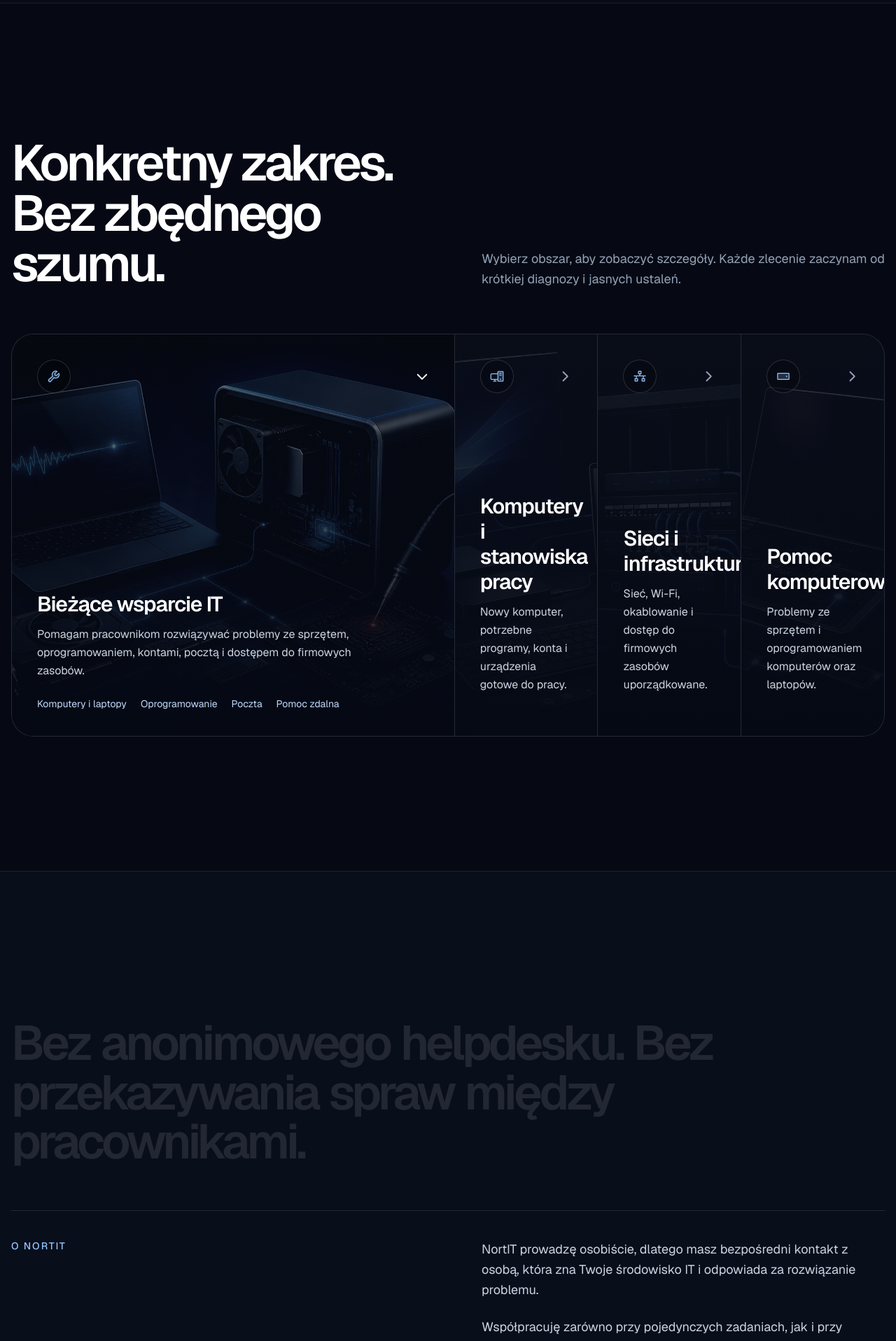
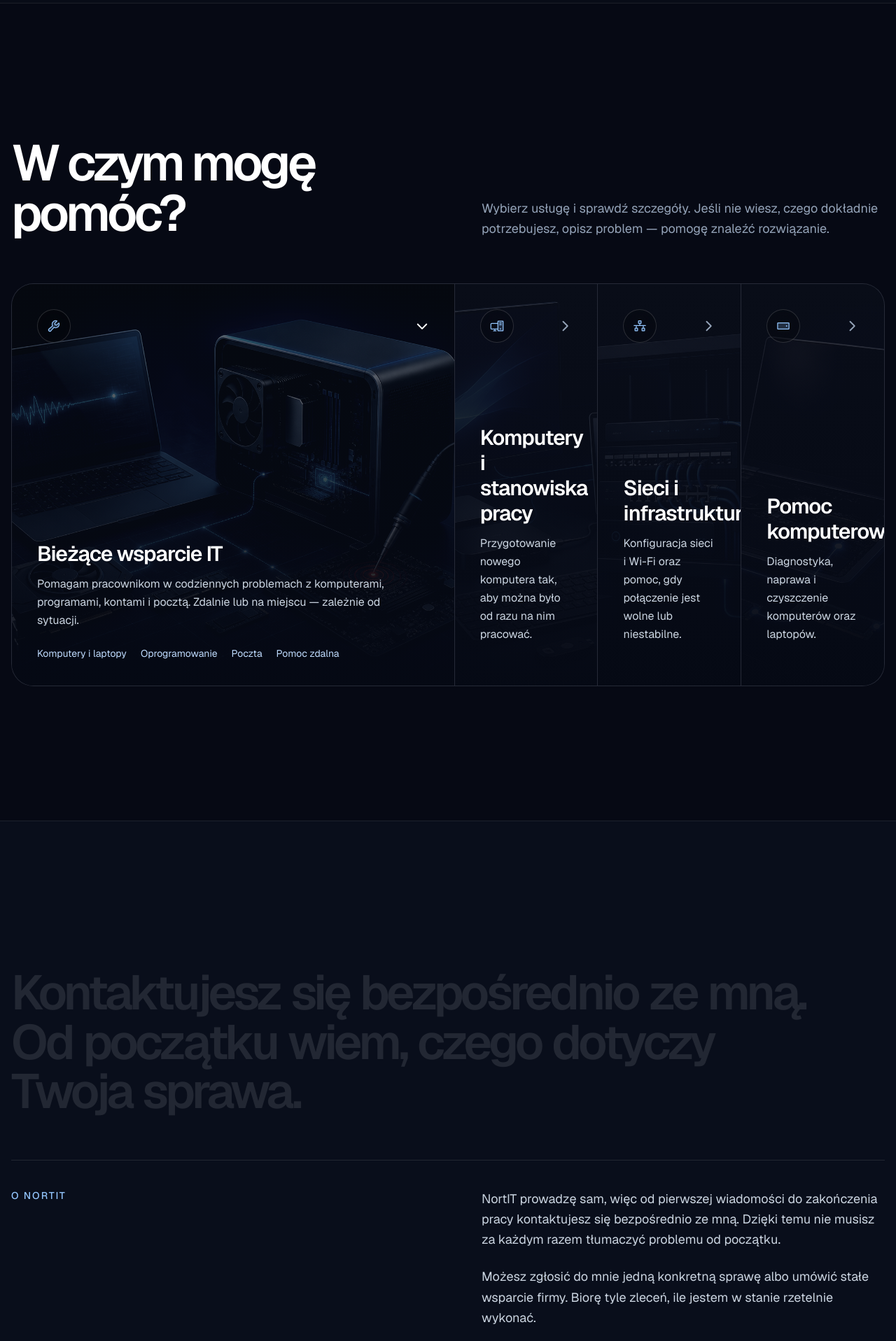
Before and after one commit to nort4000/nort4000.github.io, a Next.js app: page / in a window 1280 px wide. Shown: the part 880-2797 px from the top of the page at 70% size. Built offline with nearby package versions, Linux system fonts and the light colour scheme; no server answers.

Commit message:
Przeredaguj teksty strony na bardziej naturalne

```diff
--- a/components/premium-home.tsx
+++ b/components/premium-home.tsx
@@ -30,32 +30,32 @@ const services = [
   {
     icon: Wrench,
     title: "Bieżące wsparcie IT",
-    short: "Problemy ze sprzętem, oprogramowaniem, kontami, pocztą i dostępem do firmowych zasobów.",
-    detail: "Pomagam pracownikom rozwiązywać problemy ze sprzętem, oprogramowaniem, kontami, pocztą i dostępem do firmowych zasobów.",
+    short: "Pomoc, gdy komputer, program, konto albo poczta nie działa tak, jak powinna.",
+    detail: "Pomagam pracownikom w codziennych problemach z komputerami, programami, kontami i pocztą. Zdalnie lub na miejscu — zależnie od sytuacji.",
     image: "/assets/support-diagnostics.png",
     items: ["Komputery i laptopy", "Oprogramowanie", "Poczta", "Pomoc zdalna"],
   },
   {
     icon: DesktopTower,
     title: "Komputery i stanowiska pracy",
-    short: "Nowy komputer, potrzebne programy, konta i urządzenia gotowe do pracy.",
-    detail: "Przygotowuję nowe komputery i stanowiska pracy, instaluję potrzebne oprogramowanie, konfiguruję konta i urządzenia oraz dbam o to, aby pracownik mógł od razu rozpocząć pracę.",
+    short: "Przygotowanie nowego komputera tak, aby można było od razu na nim pracować.",
+    detail: "Instaluję potrzebne programy, konfiguruję konta, pocztę, drukarki i pozostałe urządzenia. Po przygotowaniu stanowisko jest gotowe do pracy.",
     image: "/assets/workstation-setup.png",
     items: ["Sprzęt", "Microsoft 365", "Konta", "Migracja danych"],
   },
   {
     icon: Network,
     title: "Sieci i infrastruktura",
-    short: "Sieć, Wi-Fi, okablowanie i dostęp do firmowych zasobów uporządkowane.",
-    detail: "Konfiguruję sieci, urządzenia i Wi-Fi, pomagam uporządkować okablowanie oraz rozwiązuję problemy z dostępem do firmowych zasobów.",
+    short: "Konfiguracja sieci i Wi-Fi oraz pomoc, gdy połączenie jest wolne lub niestabilne.",
+    detail: "Konfiguruję sieci, routery i Wi-Fi, porządkuję okablowanie i rozwiązuję problemy z połączeniem lub dostępem do firmowych zasobów.",
     image: "/assets/network-infrastructure.png",
     items: ["LAN i Wi-Fi", "Urządzenia", "Okablowanie", "Dostępy"],
   },
   {
     icon: HardDrive,
     title: "Pomoc komputerowa",
-    short: "Problemy ze sprzętem i oprogramowaniem komputerów oraz laptopów.",
-    detail: "Diagnozuję i rozwiązuję problemy ze sprzętem oraz oprogramowaniem komputerów i laptopów. Przed wykonaniem większej naprawy przedstawiam rozwiązanie i przewidywany koszt.",
+    short: "Diagnostyka, naprawa i czyszczenie komputerów oraz laptopów.",
+    detail: "Sprawdzam, co jest przyczyną problemu, i proponuję konkretne rozwiązanie. Zanim zacznę większą naprawę, podaję przewidywany koszt.",
     image: "/assets/home-it-support.png",
     items: ["Diagnostyka", "Naprawa sprzętu", "Czyszczenie sprzętu", "Domowe Wi-Fi"],
   },
@@ -63,18 +63,18 @@ const services = [
 
 const principles = [
   {
-    title: "Jasny zakres przed rozpoczęciem",
-    copy: "Wiesz, co zostanie wykonane, ile może kosztować praca i jaki jest kolejny krok.",
+    title: "Najpierw ustalamy, co trzeba zrobić",
+    copy: "Przed rozpoczęciem omawiam zakres prac, przewidywany koszt i dalsze kroki.",
     image: "/assets/clear-scope.png",
   },
   {
-    title: "Realny termin zamiast pustej obietnicy",
-    copy: "Z góry ustalam dostępność i realny termin, żebyś wiedział, kiedy możesz liczyć na rozwiązanie problemu.",
+    title: "Termin, którego mogę dotrzymać",
+    copy: "Od razu mówię, kiedy mogę zająć się sprawą. Jeśli termin jest nierealny, nie obiecuję go.",
     image: "/assets/realistic-schedule.png",
   },
   {
-    title: "Bezpośredni kontakt z wykonawcą",
-    copy: "Rozmawiasz z osobą, która zna sprawę, wykonuje pracę i odpowiada za uzgodniony rezultat.",
+    title: "Kontakt bez pośredników",
+    copy: "Od początku do końca rozmawiasz ze mną — osobą, która zajmuje się Twoim zgłoszeniem.",
     image: "/assets/direct-contact.png",
   },
 ] as const;
@@ -94,7 +94,7 @@ const faqItems = [
   ["Czy pomagasz osobom prywatnym?", "Tak. Przyjmuję wybrane zlecenia dotyczące komputerów, laptopów, modernizacji, danych i domowego Wi-Fi."],
 ] as const;
 
-const revealSentence = "Bez anonimowego helpdesku. Bez przekazywania spraw między pracownikami.";
+const revealSentence = "Kontaktujesz się bezpośrednio ze mną. Od początku wiem, czego dotyczy Twoja sprawa.";
 
 export function PremiumHome() {
   const root = useRef<HTMLDivElement>(null);
@@ -198,10 +198,10 @@ export function PremiumHome() {
                 Wsparcie IT dla firm w Warszawie
               </p>
               <h1 className="max-w-6xl text-[clamp(2.75rem,6.7vw,7.5rem)] font-semibold leading-[0.94] tracking-[-0.065em] text-white md:leading-[0.89] md:tracking-[-0.075em]">
-                Spokojniejsze IT dla małych i średnich firm.
+                Twoje IT w dobrych rękach.
               </h1>
               <p className="mt-8 max-w-2xl text-lg leading-relaxed text-slate-300 md:text-xl">
-                Wsparcie IT, konfiguracja sprzętu, sieci i Microsoft 365. Pomagam firmom sprawnie rozwiązywać problemy i utrzymywać porządek w ich środowisku IT.
+                Pomagam małym i średnim firmom w codziennych problemach z komputerami, siecią, pocztą i Microsoft 365. Zdalnie lub na miejscu w Warszawie i okolicach.
               </p>
               <div className="mt-10 flex flex-col gap-3 sm:flex-row">
                 <a href="#kontakt" className="focus-ring inline-flex items-center justify-center rounded-full bg-[#2f6df6] px-7 py-4 font-semibold text-white transition duration-300 hover:bg-[#4c82fa]">
@@ -238,10 +238,10 @@ export function PremiumHome() {
           <div className="site-shell">
             <div className="mb-16 grid gap-8 lg:grid-cols-[0.9fr_1.1fr] lg:items-end">
               <h2 className="max-w-4xl text-5xl font-semibold leading-[0.96] tracking-[-0.06em] md:text-7xl">
-                Konkretny zakres. Bez zbędnego szumu.
+                W czym mogę pomóc?
               </h2>
               <p className="max-w-xl text-lg leading-relaxed text-slate-400 lg:justify-self-end">
-                Wybierz obszar, aby zobaczyć szczegóły. Każde zlecenie zaczynam od krótkiej diagnozy i jasnych ustaleń.
+                Wybierz usługę i sprawdź szczegóły. Jeśli nie wiesz, czego dokładnie potrzebujesz, opisz problem — pomogę znaleźć rozwiązanie.
               </p>
             </div>
 
@@ -293,8 +293,8 @@ export function PremiumHome() {
             <div className="mt-20 grid gap-10 border-t border-white/10 pt-10 md:grid-cols-2 md:gap-24">
               <p className="text-sm font-medium uppercase tracking-[0.14em] text-blue-300">O NortIT</p>
               <div className="space-y-6 text-lg leading-relaxed text-slate-300">
-                <p>NortIT prowadzę osobiście, dlatego masz bezpośredni kontakt z osobą, która zna Twoje środowisko IT i odpowiada za rozwiązanie problemu.</p>
-                <p>Współpracuję zarówno przy pojedynczych zadaniach, jak i przy regularnym wsparciu firm. Nie przyjmuję więcej zleceń, niż mogę odpowiedzialnie obsłużyć.</p>
+                <p>NortIT prowadzę sam, więc od pierwszej wiadomości do zakończenia pracy kontaktujesz się bezpośrednio ze mną. Dzięki temu nie musisz za każdym razem tłumaczyć problemu od początku.</p>
+                <p>Możesz zgłosić do mnie jedną konkretną sprawę albo umówić stałe wsparcie firmy. Biorę tyle zleceń, ile jestem w stanie rzetelnie wykonać.</p>
               </div>
             </div>
           </div>
@@ -303,7 +303,7 @@ export function PremiumHome() {
         <section id="wspolpraca" className="py-32 md:py-48">
           <div className="site-shell">
             <div className="mb-16 max-w-5xl">
-              <h2 className="text-5xl font-semibold leading-[0.96] tracking-[-0.06em] md:text-7xl">Współpraca oparta na jasnych zasadach.</h2>
+              <h2 className="text-5xl font-semibold leading-[0.96] tracking-[-0.06em] md:text-7xl">Jak wygląda współpraca?</h2>
             </div>
 
             <div className="grid grid-flow-dense grid-cols-1 overflow-hidden rounded-[2rem] border border-white/10 md:grid-cols-12">
@@ -312,15 +312,15 @@ export function PremiumHome() {
                 <div className="absolute inset-0 bg-[linear-gradient(180deg,transparent_25%,rgba(4,8,18,.94))]" />
                 <div className="absolute inset-x-0 bottom-0 p-8 md:p-12">
                   <p className="max-w-xl text-3xl font-semibold leading-tight tracking-[-0.04em] md:text-5xl">Jednorazowa pomoc lub stałe wsparcie IT</p>
-                  <p className="mt-4 max-w-xl text-base leading-relaxed text-slate-300 md:text-lg">Możesz zgłosić pojedynczy problem albo powierzyć mi bieżącą obsługę IT swojej firmy. Zakres współpracy dopasowuję do rzeczywistych potrzeb, bez niepotrzebnych usług.</p>
+                  <p className="mt-4 max-w-xl text-base leading-relaxed text-slate-300 md:text-lg">Możesz zgłosić pojedynczy problem albo zlecić mi regularną opiekę nad IT w firmie. Ustalamy tylko te usługi, których naprawdę potrzebujesz.</p>
                 </div>
               </article>
 
               <article className="scroll-media relative flex min-h-[32rem] flex-col justify-between overflow-hidden bg-[#111a2c] p-8 text-white md:col-span-5 md:min-h-[42rem] md:p-12">
                 <ShieldCheck className="size-9 text-blue-300" weight="duotone" aria-hidden="true" />
                 <div>
-                  <p className="text-4xl font-semibold leading-[1.02] tracking-[-0.05em] md:text-5xl">Najpierw zakres, termin i koszt.</p>
-                  <p className="mt-6 max-w-md text-lg leading-relaxed text-slate-300">Najpierw ustalamy zakres, termin i koszt. Dopiero potem działamy. Bez niejasnych rozliczeń i niespodziewanych kosztów.</p>
+                  <p className="text-4xl font-semibold leading-[1.02] tracking-[-0.05em] md:text-5xl">Najpierw ustalenia. Potem praca.</p>
+                  <p className="mt-6 max-w-md text-lg leading-relaxed text-slate-300">Przed rozpoczęciem potwierdzam, co mam zrobić, kiedy mogę to wykonać i ile będzie kosztować usługa. Jeśli w trakcie pojawi się coś dodatkowego, najpierw to z Tobą ustalam.</p>
                 </div>
               </article>
 
@@ -388,7 +388,7 @@ export function PremiumHome() {
           <div className="site-shell grid gap-16 lg:grid-cols-[0.72fr_1.28fr]">
             <div>
               <h2 className="max-w-xl text-5xl font-semibold leading-[0.96] tracking-[-0.06em] md:text-7xl">Zanim napiszesz.</h2>
-              <p className="mt-7 max-w-md text-lg leading-relaxed text-slate-400">Najważniejsze informacje o zakresie i obecnej dostępności NortIT.</p>
+              <p className="mt-7 max-w-md text-lg leading-relaxed text-slate-400">Krótko o tym, komu pomagam, kiedy pracuję i jak możemy się umówić.</p>
             </div>
             <div className="border-t border-white/10">
               {faqItems.map(([question, answer]) => (
@@ -409,8 +409,8 @@ export function PremiumHome() {
           <div className="site-shell relative grid gap-16 lg:grid-cols-[0.82fr_1.18fr] lg:items-start">
             <div>
               <p className="text-sm font-medium uppercase tracking-[0.14em] text-blue-100">Kontakt</p>
-              <h2 className="mt-6 max-w-3xl text-5xl font-semibold leading-[0.94] tracking-[-0.065em] md:text-7xl">Opisz jedno konkretne zadanie.</h2>
-              <p className="mt-7 max-w-xl text-lg leading-relaxed text-blue-100">Napisz, czego potrzebujesz i jaki termin byłby pomocny. Odpowiem, czy mogę pomóc, i zaproponuję kolejny krok.</p>
+              <h2 className="mt-6 max-w-3xl text-5xl font-semibold leading-[0.94] tracking-[-0.065em] md:text-7xl">Masz problem z IT? Napisz.</h2>
+              <p className="mt-7 max-w-xl text-lg leading-relaxed text-blue-100">Opisz krótko problem i podaj dogodny termin. Odpowiem, co mogę zrobić, ile to potrwa i jaki będzie kolejny krok.</p>
               <div className="mt-10 space-y-4">
                 <a href={site.phoneHref} className="focus-ring flex w-fit items-center gap-3 rounded-lg text-lg font-semibold"><Phone className="size-5" weight="duotone" aria-hidden="true" /> {site.phone}</a>
                 <a href={site.emailHref} className="focus-ring flex w-fit items-center gap-3 rounded-lg text-lg font-semibold"><Envelope className="size-5" weight="duotone" aria-hidden="true" /> {site.email}</a>
@@ -425,7 +425,7 @@ export function PremiumHome() {
         <div className="site-shell flex flex-col gap-10 md:flex-row md:items-end md:justify-between">
           <div>
             <Brand />
-            <p className="mt-5 max-w-md text-sm leading-relaxed text-slate-500">Bezpośrednie wsparcie IT dla małych i średnich firm w Warszawie i okolicach.</p>
+            <p className="mt-5 max-w-md text-sm leading-relaxed text-slate-500">Pomoc IT dla firm i osób prywatnych w Warszawie i okolicach.</p>
           </div>
           <div className="flex flex-wrap gap-x-8 gap-y-3 text-sm text-slate-400">
             <a href="#uslugi" className="hover:text-white">Usługi</a>
```
